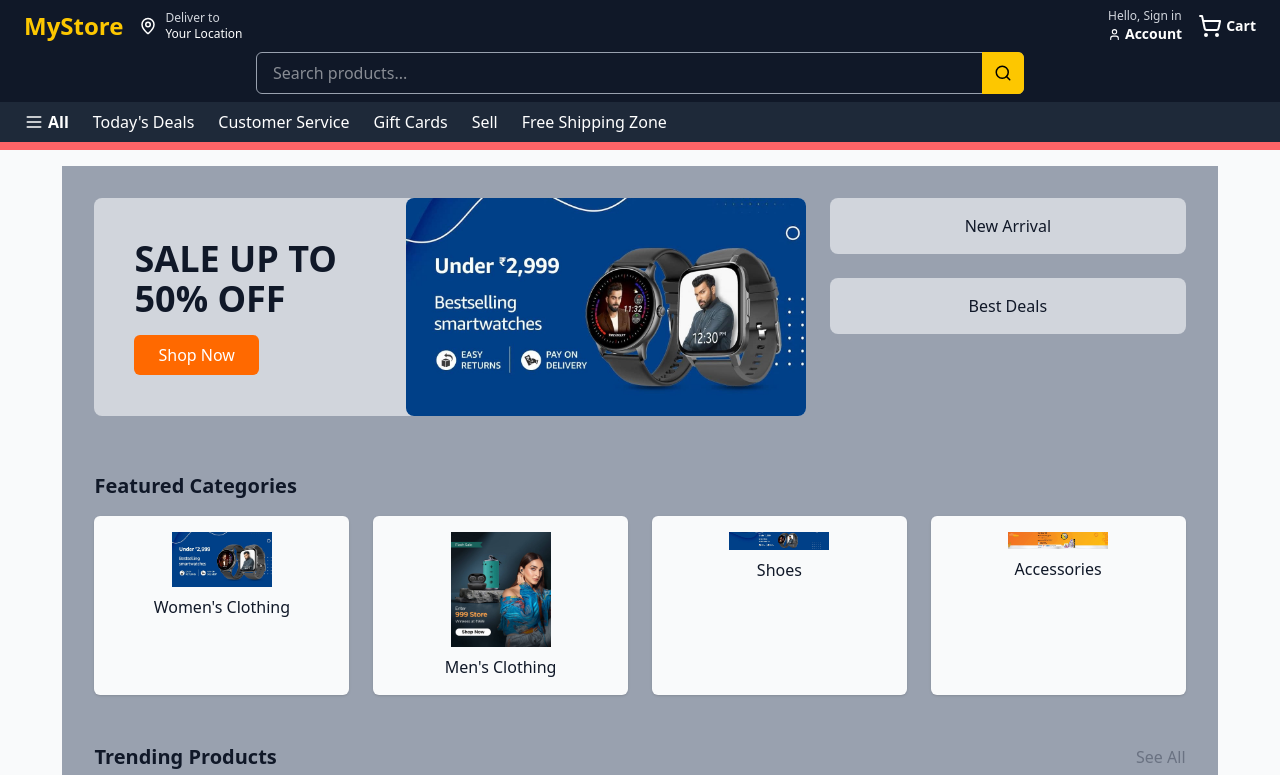
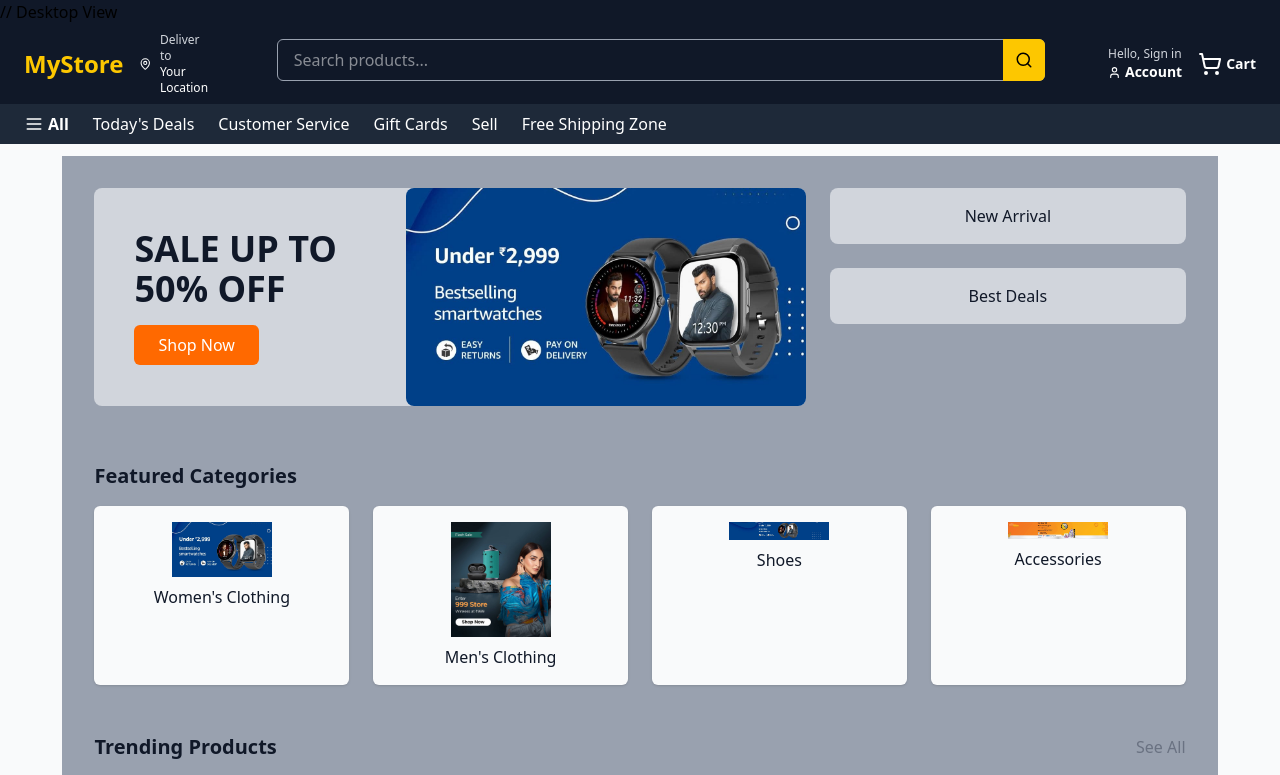
Before and after one commit to shahid099/Arshid-Next.js-E-Commerce-Website, a Next.js app: page / in a window 1280 px wide. Shown: the top 775 px of the page. Built offline with nearby package versions, Linux system fonts and the light colour scheme.

Commit message:
Header is responsive now

```diff
--- a/components/Fix.tsx
+++ b/components/Fix.tsx
@@ -3,7 +3,7 @@ import React from 'react'
 const Fix = () => {
   return (
      // Fixed the Issue i am facing with the header
-    <div className='w-full h-[150px] bg-red-400 mb-4'></div>
+    <div className='w-full h-[140px] mb-4'></div>
   )
 }
 
--- a/components/Header.tsx
+++ b/components/Header.tsx
@@ -1,15 +1,32 @@
 "use client";
 import Link from "next/link";
-import { useState } from "react";
+import { useState, useEffect } from "react";
 import { Search, MapPin, ShoppingCart, Menu, User } from "lucide-react";
 
 const Header = () => {
   const [query, setQuery] = useState("");
+  const [isMobile, setIsMobile] = useState(false);
+
+  useEffect(() => {
+    const handleResize = () => {
+      setIsMobile(window.innerWidth < 768); // Example breakpoint for mobile
+    }
+
+    handleResize(); // Initial check
+
+    window.addEventListener('resize', handleResize);
+    return () => window.removeEventListener('resize', handleResize);
+
+  }, [])
 
   return (
-    <header className="w-full flex flex-col fixed top-0 left-0 z-50">
+    <header className="w-full flex flex-col fixed top-0 left-0 z-50 bg-gray-900">
       {/* --- Top Bar --- */}
-      <div className="flex items-center bg-gray-900 text-white px-4 md:px-6 py-2 gap-4">
+
+      {isMobile ? (
+        // Mobile View
+        <>
+          <div className="flex items-center  text-white px-4 md:px-6 py-2 gap-4">
             {/* Logo */}
             <Link href="/" className="text-2xl font-bold text-yellow-400">
               MyStore
@@ -24,7 +41,7 @@ const Header = () => {
               </div>
             </div>
 
-        {/* Spacer for Desktop */}
+            {/* Spacer for Mobile */}
             <div className="flex-grow md:block"></div>
 
             {/* Sign In */}
@@ -43,7 +60,6 @@ const Header = () => {
             </Link>
           </div>
 
-      {/* Search Bar (Desktop inline, Mobile below Top Bar) */}
           <div
             className="
           flex justify-center align-center w-full bg-gray-900 px-4 md:px-6 pb-2
@@ -63,6 +79,94 @@ const Header = () => {
               </button>
             </div>
           </div>
+
+
+          {/* --- Bottom Nav Bar --- */}
+        <nav className="bg-gray-800 text-white px-4 md:px-6 py-2 flex items-center space-x-6 overflow-x-auto">
+          {/* All Categories */}
+          <div className="flex items-center cursor-pointer font-semibold">
+            <Menu className="mr-1" size={20} />
+            All
+          </div>
+
+          {/* Links */}
+          <Link href="#" className="hover:underline text-sm">
+            Today&apos;s Deals
+          </Link>
+          <Link href="#" className="hover:underline text-sm">
+            Customer Service
+          </Link>
+          <Link href="#" className="hover:underline text-sm">
+            Gift Cards
+          </Link>
+          <Link href="#" className="hover:underline text-sm">
+            Sell
+          </Link>
+          <Link href="#" className="hover:underline text-sm">
+            Free Shipping Zone
+          </Link>
+        </nav>
+
+        </>
+
+      )
+        :
+        (
+          <>
+            // Desktop View
+            <div className="flex items-center bg-gray-900 text-white px-4 md:px-6 py-2 gap-4">
+              {/* Logo */}
+              <Link href="/" className="lg:text-2xl sm:text-xl font-bold text-yellow-400">
+                MyStore
+              </Link>
+
+              {/* Deliver To */}
+              <div className="flex items-center cursor-pointer">
+                <MapPin className="mr-1" size={18} />
+                <div className="ml-1 leading-tight">
+                  <p className="text-xs text-gray-300">Deliver to</p>
+                  <p className="text-xs">Your Location</p>
+                </div>
+              </div>
+
+              {/* Search Bar */}
+              <div
+                className="
+                  flex justify-center align-center w-full bg-gray-900 px-4 md:px-6 pb-2
+                  transition-all duration-300 ease-in-out
+                "
+              >
+                <div className="flex-grow relative mx-auto md:mx-2 max-w-3xl">
+                  <input
+                    type="text"
+                    value={query}
+                    onChange={(e) => setQuery(e.target.value)}
+                    placeholder="Search products..."
+                    className="w-full rounded-l-md rounded-r-md px-4 py-2 text-white border border-gray-400"
+                  />
+                  <button className="absolute right-0 top-0 bottom-0 bg-yellow-400 text-black px-3 rounded-r-md hover:bg-yellow-500">
+                    <Search size={18} />
+                  </button>
+                </div>
+              </div>
+
+
+              {/* Sign In */}
+              <Link href="/login" className="md:block cursor-pointer">
+                <p className="text-xs text-gray-300">Hello, Sign in</p>
+                <div className="flex flex-row justify-center items-center gap-1">
+                  <User size={13} className="cursor-pointer hover:text-blue-600" />
+                  <p className="text-sm font-semibold">Account</p>
+                </div>
+              </Link>
+
+              {/* Cart */}
+              <Link href="/cart" className="flex items-center gap-1 cursor-pointer">
+                <ShoppingCart />
+                <span className="text-sm font-semibold hidden md:block">Cart</span>
+              </Link>
+            </div>
+
 
             {/* --- Bottom Nav Bar --- */}
         <nav className="bg-gray-800 text-white px-4 md:px-6 py-2 flex items-center space-x-6 overflow-x-auto">
@@ -89,6 +193,10 @@ const Header = () => {
             Free Shipping Zone
           </Link>
         </nav>
+      </>
+        )
+      }
+
     </header>
   );
 };
```
Lines whose indentation alone changed are shown as unchanged.
